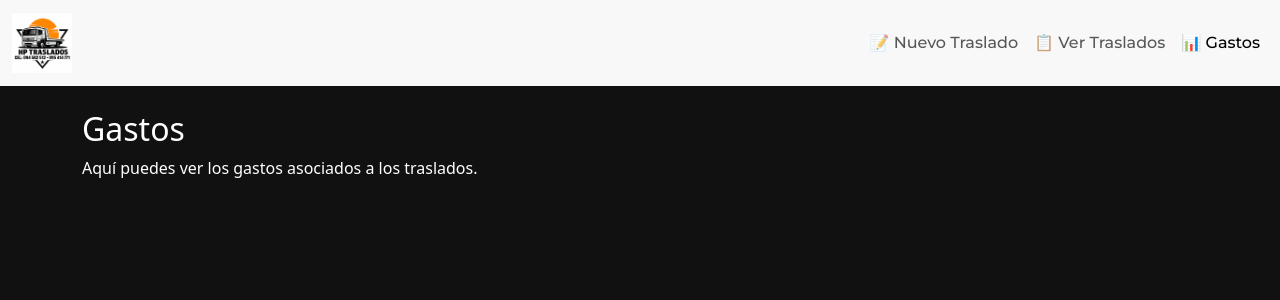
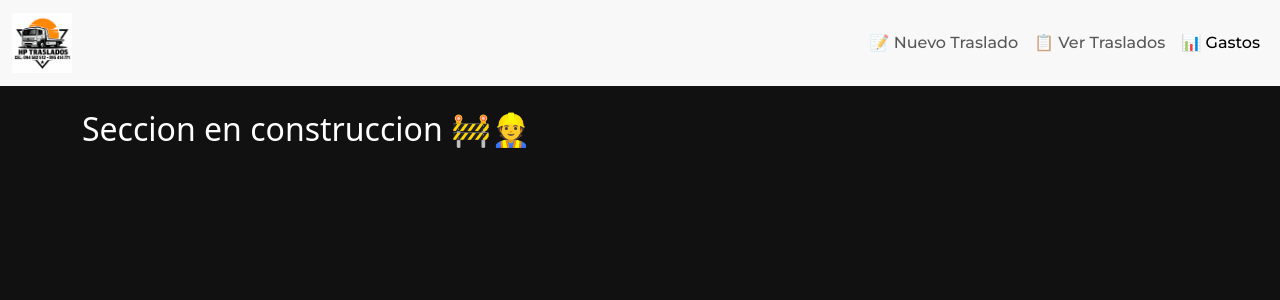
Before and after one commit to LautaroZapata/trasladosApp, a React (Vite) app: page / in a window 1280 px wide. Both pictures are taken after a click on the button "📊 Gastos". Shown: the top 300 px of the page. Built offline with nearby package versions, Linux system fonts and the light colour scheme.

Commit message:
msg warning

```diff
--- a/src/components/Gastos.jsx
+++ b/src/components/Gastos.jsx
@@ -3,8 +3,7 @@ export const Gastos = () => {
     return (
         <>
             <div className="container mt-4">
-                <h2>Gastos</h2>
-                <p>Aquí puedes ver los gastos asociados a los traslados.</p>
+                <h2>Seccion en construccion 🚧👷</h2>
             </div>
         </>
     )
```
